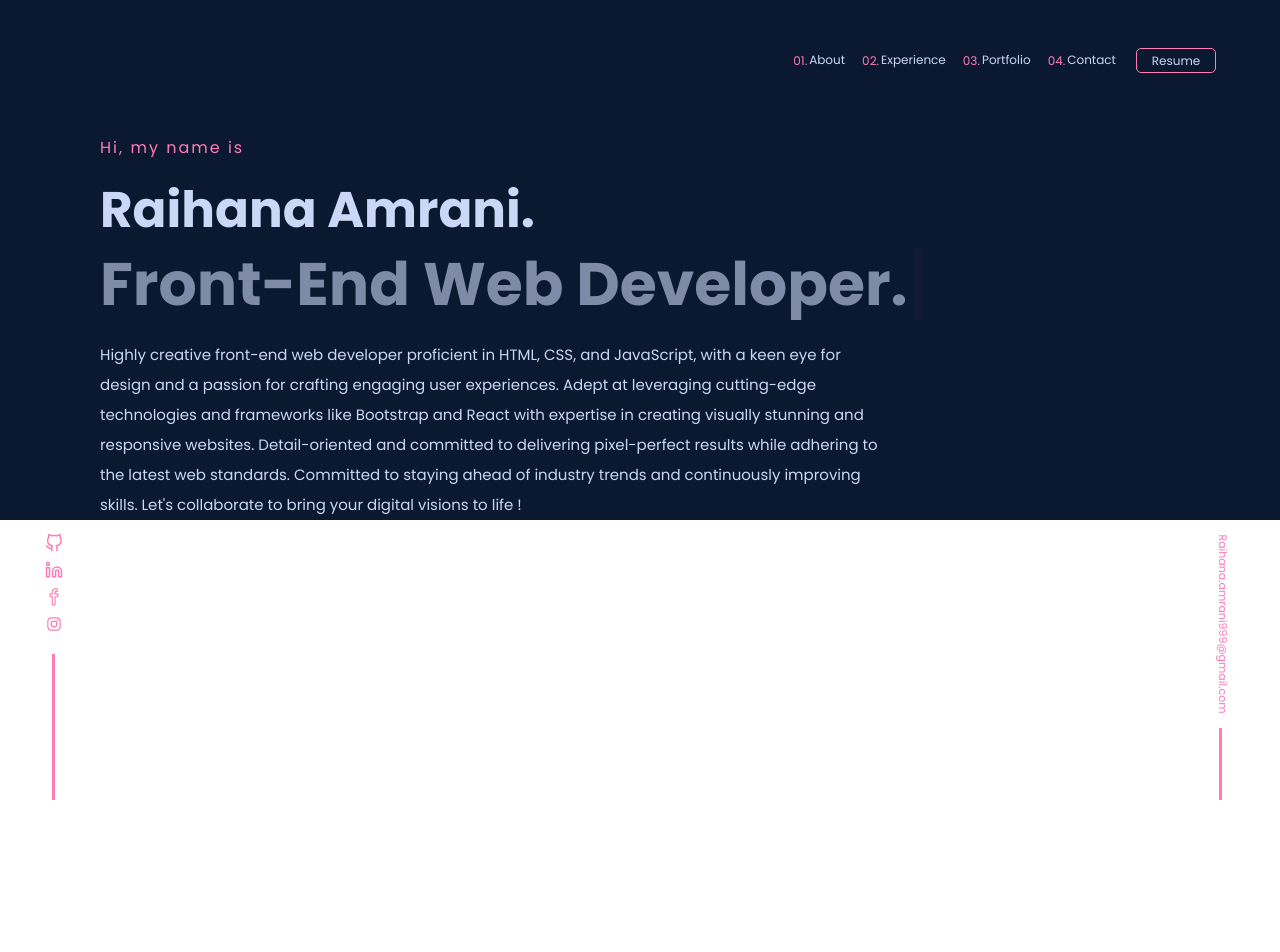
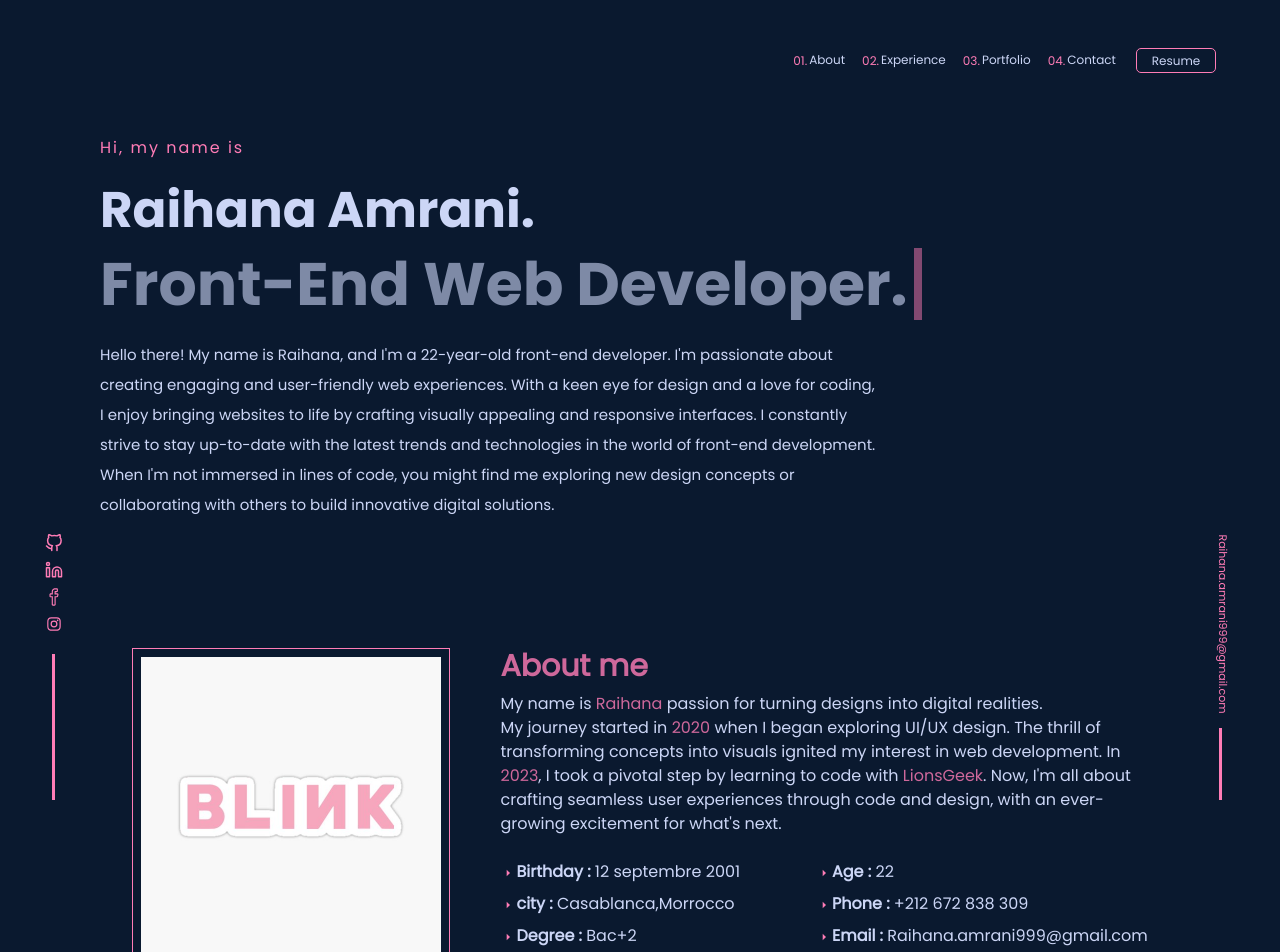
Before and after one commit to RaihanaAm/Portfolio, a React (Create React App) app: page / in a window 1280 px wide. Shown: the top 952 px of the page. Before the commit the page ends 800 px from the top, so only its background shows below. Built offline with nearby package versions, Linux system fonts and the light colour scheme.

Commit message:
section2

```diff
--- a/src/pages/aboutMe/_aboutMe.scss
+++ b/src/pages/aboutMe/_aboutMe.scss
@@ -4,12 +4,14 @@
 //   align-items: start;
   justify-content: space-evenly;
   color: $first;
-  margin: 10% 0;
+  margin-top: 10%;
+  padding-bottom: 2%;
   .image {
     border: 1px solid $second;
     padding: 8px;
     img {
       width: 300px;
+      height: 300px !important;
     }
   }
   .aboutt {
@@ -21,17 +23,32 @@
             color: $second;
             opacity: 0.8;
         }
+        span{
+          // font-weight: bold;
+          color: $second;
+          opacity: 0.8;
+        }
     }
     ul{
-        width: 60%;
+        width: 100%;
         padding: 0;
         list-style: none;
         display: flex;
         justify-content: space-between;
         align-self: start;
         li{
-            span{
+          margin: 0.5rem 0;
+            .icon{
                 color: $second;
+            }
+            .title{
+              font-weight:bold;
+              // color: $second;
+              // opacity: 0.9;
+            }
+            a{
+              text-decoration: none;
+              color: $first;
             }
         }
     }
--- a/src/pages/aboutMe/aboutMe.js
+++ b/src/pages/aboutMe/aboutMe.js
@@ -11,19 +11,19 @@ export const AboutMe = () => {
             <div className="aboutt">
                 <div className="title">
                     <h1>About me</h1>
-                    <p>Lorem, ipsum dolor sit amet consectetur adipisicing elit. Explicabo ipsum vel ab distinctio minima placeat, provident numquam? Odit natus adipisci blanditiis quos qui fuga vero aspernatur. Officiis dolorum quas ipsam.</p>
+                    <p> My name is <span>Raihana</span> passion for turning designs into digital realities.<br /> My journey started in <span>2020</span>  when I began exploring UI/UX design. The thrill of transforming concepts into visuals ignited my interest in web development. In <span>2023</span>, I took a pivotal step by learning to code with <span>LionsGeek</span>. Now, I'm all about crafting seamless user experiences through code and design, with an ever-growing excitement for what's next.</p>
                 </div>
                 <div >
                     <ul>
                     <div>
-                        <li><span><MdArrowRight /></span><b>Birthday :</b> 12 septembre 2001</li>
-                        <li><span><MdArrowRight /></span><b>Phone:</b>22</li>
-                        <li><span><MdArrowRight /></span><b>Age:</b>22</li>
+                        <li><span className="icon"><MdArrowRight /></span><span className="title">Birthday :</span> 12 septembre 2001</li>
+                        <li><span className="icon"><MdArrowRight /></span><span className="title">city :</span> Casablanca,Morrocco </li>
+                        <li><span className="icon"><MdArrowRight /></span><span className="title">Degree :</span> Bac+2</li>
                     </div>
                     <div>
-                        <li><span><MdArrowRight /></span><b>Age : </b> 22</li>
-                        <li><span><MdArrowRight /></span><b>Age:</b>22</li>
-                        <li><span><MdArrowRight /></span><b>Age:</b>22</li>
+                        <li><span className="icon"><MdArrowRight /></span><span className="title">Age : </span> 22</li>
+                        <li><span className="icon"><MdArrowRight /></span><span className="title">Phone :</span> +212 672 838 309</li>
+                        <li><span className="icon"><MdArrowRight /></span><span className="title">Email :</span> <a href="">Raihana.amrani999@gmail.com</a></li>
                     </div>
                     </ul>
                 </div>
--- a/src/pages/home/components/About/About.js
+++ b/src/pages/home/components/About/About.js
@@ -16,7 +16,8 @@ export const About = () => {
 
             </div>
             <div className="description">
-                <p>Highly creative front-end web developer proficient in HTML, CSS, and JavaScript, with a keen eye for design and a passion for crafting engaging user experiences. Adept at leveraging cutting-edge technologies and frameworks like Bootstrap and React  with expertise in creating visually stunning and responsive websites. Detail-oriented and committed to delivering  pixel-perfect results while adhering to the latest web standards.  Committed to staying ahead of industry trends and continuously improving skills. Let's collaborate to bring your digital visions to life !</p>
+            <p>Hello there! My name is Raihana, and I'm a 22-year-old front-end developer. I'm passionate about creating engaging and user-friendly web experiences. With a keen eye for design and a love for coding, I enjoy bringing websites to life by crafting visually appealing and responsive interfaces. I constantly strive to stay up-to-date with the latest trends and technologies in the world of front-end development. When I'm not immersed in lines of code, you might find me exploring new design concepts or collaborating with others to build innovative digital solutions.</p>
+                {/* <p>Highly creative front-end web developer proficient in HTML, CSS, and JavaScript, with a keen eye for design and a passion for crafting engaging user experiences. Adept at leveraging cutting-edge technologies and frameworks like Bootstrap and React  with expertise in creating visually stunning and responsive websites. Detail-oriented and committed to delivering  pixel-perfect results while adhering to the latest web standards.  Committed to staying ahead of industry trends and continuously improving skills. Let's collaborate to bring your digital visions to life !</p> */}
             </div>
 
         </div>
--- a/src/pages/home/home.js
+++ b/src/pages/home/home.js
@@ -5,7 +5,7 @@ export const Home =()=>{
     return(
         <div className="home">
             <About/>
-            {/* <AboutMe/> */}
+            <AboutMe/>
 
         </div>
     )
```
